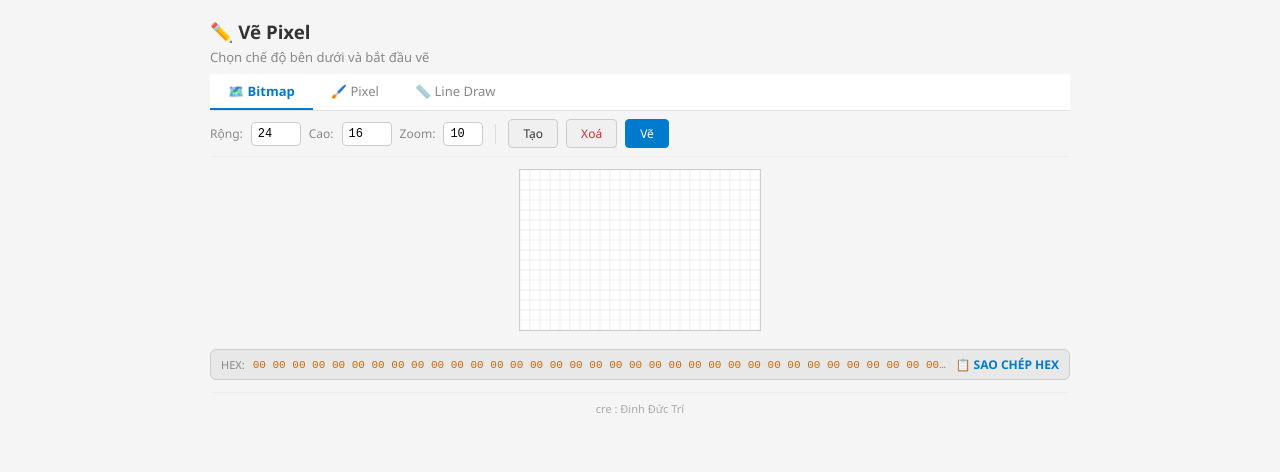
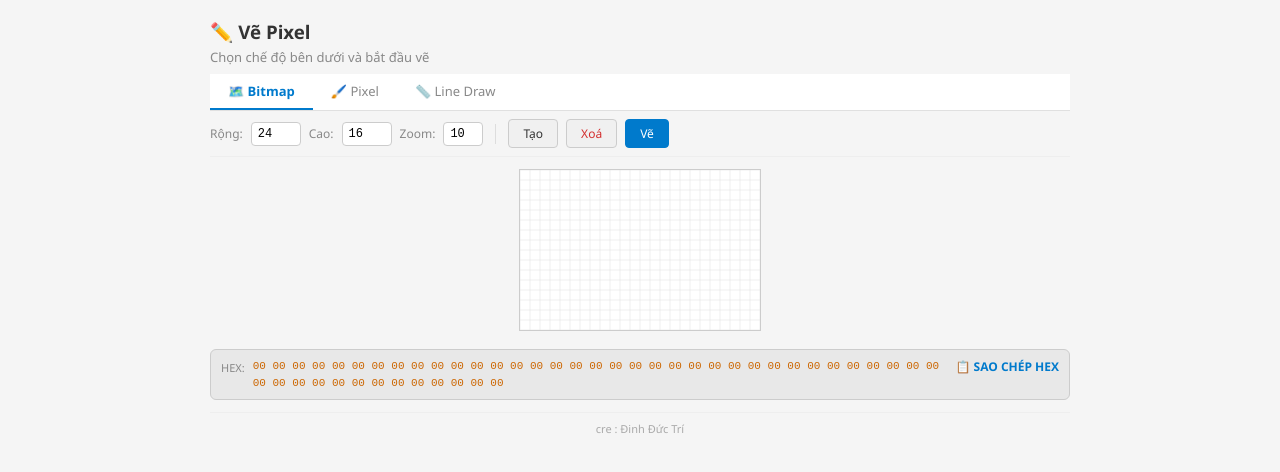
Before and after one commit to pnguyenhoang663-blip/casio-tools, a plain HTML site: page pixel-tools/index.html in a window 1280 px wide. Both pictures are taken after a click on the element "Vẽ Pixel". Shown: the part 94-566 px from the top of the page. Drawn offline with Linux system fonts and the light colour scheme.

Commit message:
expand hex area, multi-line + scroll

```diff
--- a/pixel-tools/index.html
+++ b/pixel-tools/index.html
@@ -34,7 +34,7 @@ body{font-family:'Segoe UI',sans-serif;background:#f5f5f5;color:#333}
 .img-info .hdr{display:flex;justify-content:space-between;align-items:center;padding:8px 12px;background:#e8e8e8;border:1px solid #ccc;border-radius:6px 6px 0 0;font-size:13px}
 .img-info .hdr .cp{cursor:pointer;color:#007acc;font-weight:600}
 .img-info .hdr .cp:hover{text-decoration:underline}
-.img-info .hex{background:#fff;border:1px solid #ccc;border-top:0;padding:10px 12px;font-family:monospace;font-size:12px;color:#888;max-height:120px;overflow:auto;border-radius:0 0 6px 6px;word-break:break-all}
+.img-info .hex{background:#fff;border:1px solid #ccc;border-top:0;padding:10px 12px;font-family:monospace;font-size:12px;color:#c60;max-height:200px;overflow:auto;border-radius:0 0 6px 6px;word-break:break-all;user-select:text;line-height:1.6}
 
 /* Sub tabs */
 .sub-tabs{display:flex;gap:0;margin-bottom:0;background:#fff;border-bottom:1px solid #e0e0e0}
@@ -59,10 +59,10 @@ body{font-family:'Segoe UI',sans-serif;background:#f5f5f5;color:#333}
 .cv-wrap canvas{image-rendering:pixelated;border:1px solid #ccc;cursor:crosshair}
 
 /* Hex bar */
-.hex-bar{display:flex;align-items:center;padding:6px 10px;background:#e8e8e8;border:1px solid #ccc;border-radius:6px;margin-top:6px;gap:8px}
-.hex-bar .lbl{font-size:11px;color:#888;white-space:nowrap}
-.hex-bar .txt{flex:1;font-family:monospace;font-size:11px;color:#c60;overflow:hidden;text-overflow:ellipsis;white-space:nowrap}
-.hex-bar .cpy{cursor:pointer;color:#007acc;font-size:12px;font-weight:600;white-space:nowrap}
+.hex-bar{display:flex;align-items:flex-start;padding:8px 10px;background:#e8e8e8;border:1px solid #ccc;border-radius:6px;margin-top:6px;gap:8px;min-height:36px}
+.hex-bar .lbl{font-size:11px;color:#888;white-space:nowrap;padding-top:2px}
+.hex-bar .txt{flex:1;font-family:monospace;font-size:11px;color:#c60;max-height:120px;overflow:auto;white-space:pre-wrap;word-break:break-all;user-select:text;line-height:1.5}
+.hex-bar .cpy{cursor:pointer;color:#007acc;font-size:12px;font-weight:600;white-space:nowrap;flex-shrink:0}
 .hex-bar .cpy:hover{text-decoration:underline}
 
 /* Info */
```
